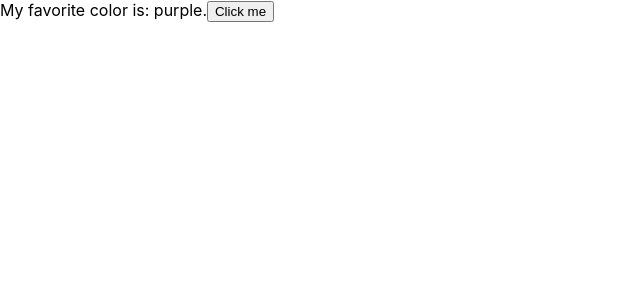
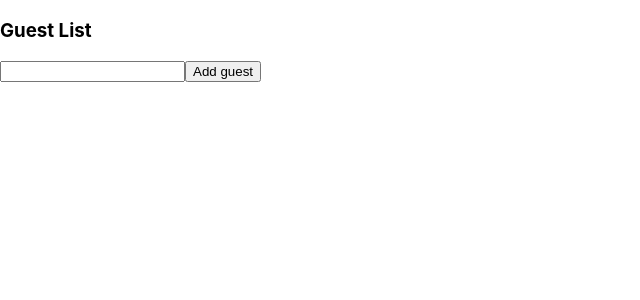
Before and after one commit to MatthewPalmer9/ReactTypeScriptPractice, a React (Create React App) app: page / in a window 1280 px wide. Shown: the top 300 px of the page, without its empty margins (0-640 px from the left). Built offline with nearby package versions, Linux system fonts and the light colour scheme.

Commit message:
Created a state folder for managing state with TypeScript. Established with a list that updates when a guest is added.

```diff
--- a/src/App.tsx
+++ b/src/App.tsx
@@ -1,12 +1,12 @@
-import React from 'react';
-import logo from './logo.svg';
 import './App.css';
 import { Parent } from './props/Parent';
+import GuestList from './state/GuestList';
 
 function App() {
   return (
     <>
-      <Parent />
+      {/* <Parent /> */}
+      <GuestList />
     </>
   );
 }
--- /dev/null
+++ b/src/state/GuestList.tsx
@@ -0,0 +1,26 @@
+import { useState } from "react";
+
+const GuestList: React.FC = () => {
+    const [name, setName] = useState('');
+    const [guests, setGuests] = useState<string[]>([]);
+
+    const onClick = () => {
+        setName('');
+        setGuests([...guests, name]);
+    };
+
+    return (
+        <div>
+            <h3>Guest List</h3>
+            <ul>
+                {guests.map((guest) => (
+                    <li key={guest}>{guest}</li>
+                ))}
+            </ul>
+            <input value={name} onChange={(e) => setName(e.target.value)} />
+            <button onClick={onClick}>Add guest</button>
+        </div>
+    )
+}
+
+export default GuestList
```
